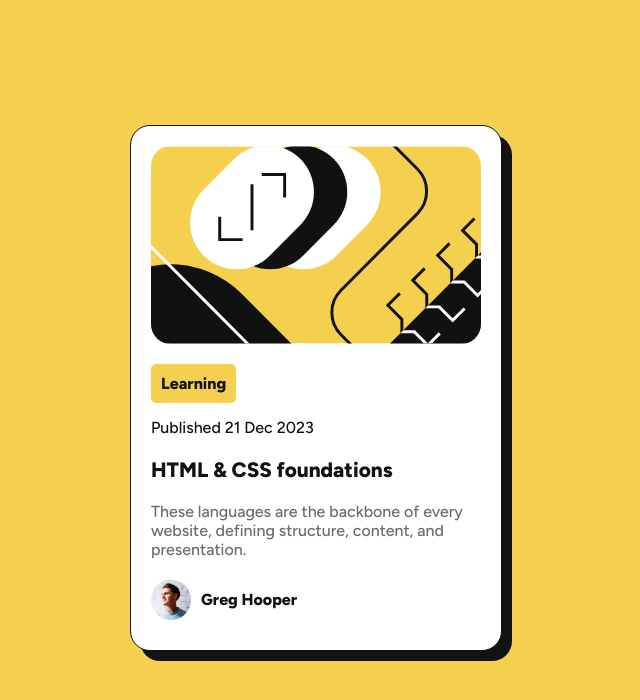
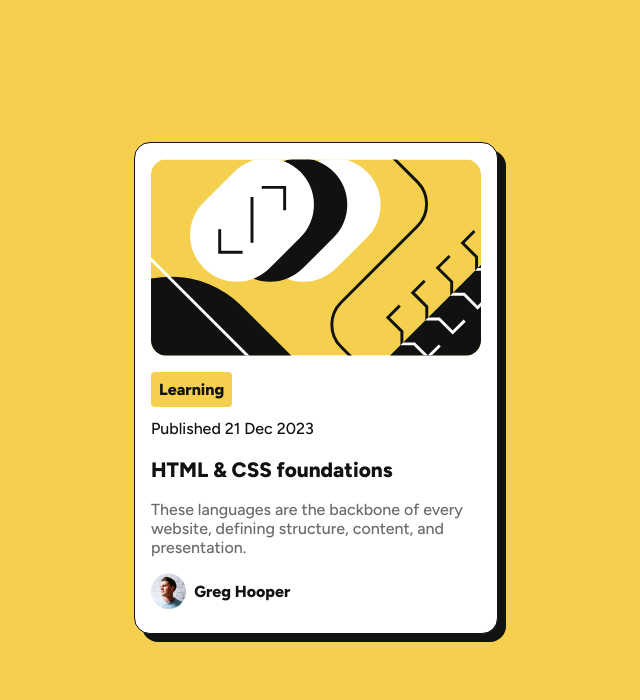
Before and after one commit to new-git-stack/blog-preview-card-main, a plain HTML site: page index.html in a window 1280 px wide. Shown: the whole page, without its empty margins (324-964 px from the left). Drawn offline with Linux system fonts and the light colour scheme.

Commit message:
Moved inline CSS to a separate 'styles.css' file

```diff
--- a/index.html
+++ b/index.html
@@ -9,95 +9,10 @@
   <link rel="preconnect" href="https://fonts.gstatic.com" crossorigin>
   <link href="https://fonts.googleapis.com/css2?family=Figtree:ital,wght@0,300..900;1,300..900&family=Outfit:wght@100..900&display=swap" rel="stylesheet">
 
+  <link rel="stylesheet" href="styles.css">
+
   <title>Frontend Mentor | Blog preview card</title>
 
-  <style>
-    :root {
-      --yellow: hsl(47, 88%, 63%);
-      --gray: hsl(0, 0%, 42%);
-      --black-basically: hsl(0, 0%, 7%)
-    }
-
-    body {
-      font-family: Figtree;
-      font-weight: 500;
-      background-color: var(--yellow);
-      height: 95svh;
-      display: flex;
-      flex-direction: column;
-      justify-content: center;
-      align-items: center;
-      color: var(--black-basically);
-    }
-
-    p {
-      margin: 0;
-      margin: 10px 0;
-    }
-
-    .blog-card {
-      width: 330px;
-      background-color: white;
-      border: 1px solid var(--black-basically);
-      border-radius: 20px;
-      box-shadow: 10px 10px var(--black-basically);
-      display: flex;
-      flex-direction: column;
-      padding: 20px;
-    }
-
-    .hero-image {
-      border-radius: 20px;
-      width: auto;
-      object-fit: cover;
-    }
-
-    .status {
-      background-color: var(--yellow);
-      padding: 10px;
-      margin-top: 20px;
-      width: fit-content;
-      border-radius: 5px;
-      font-weight: 800;
-    }
-
-    .date {
-      margin-top: 5px;
-      font-size: 16px;
-    }
-
-    .title {
-      margin: 10px 0;
-      font-weight: 800;
-      font-size: 1.3rem;
-      transition: .1s ease-in-out;
-    }
-
-    .title:hover {
-      color: var(--yellow);
-    }
-
-    .info {
-      color: var(--gray);
-      font-size: 16px;
-    }
-
-    .instructor-info {
-      display: flex;
-      align-items: center;
-      margin: 10px 0;
-    }
-
-    .instructor-picture {
-      width: 40px;
-    }
-
-    .instructor-name {
-      font-weight: 800;
-      padding-left: 10px;
-    }
-
-  </style>
 </head>
 <body>
 
--- /dev/null
+++ b/styles.css
@@ -0,0 +1,84 @@
+:root {
+      --yellow: hsl(47, 88%, 63%);
+      --gray: hsl(0, 0%, 42%);
+      --black-basically: hsl(0, 0%, 7%)
+    }
+
+    body {
+      font-family: Figtree;
+      font-weight: 500;
+      background-color: var(--yellow);
+      height: 95svh;
+      display: flex;
+      flex-direction: column;
+      justify-content: center;
+      align-items: center;
+      color: var(--black-basically);
+    }
+
+    p {
+      margin: 0;
+      margin: .5em 0;
+    }
+
+    .blog-card {
+      width: 330px;
+      background-color: white;
+      border: 1px solid var(--black-basically);
+      border-radius: 1em;
+      box-shadow: .5em .5em var(--black-basically);
+      display: flex;
+      flex-direction: column;
+      padding: 1em;
+    }
+
+    .hero-image {
+      border-radius: 1em;
+      width: auto;
+      object-fit: cover;
+    }
+
+    .status {
+      background-color: var(--yellow);
+      padding: .5em;
+      margin-top: 1em;
+      width: fit-content;
+      border-radius: .25em;
+      font-weight: 800;
+    }
+
+    .date {
+      margin-top: .25em;
+      font-size: 16px;
+    }
+
+    .title {
+      margin: .5em 0;
+      font-weight: 800;
+      font-size: 1.3rem;
+      transition: .1s ease-in-out;
+    }
+
+    .title:hover {
+      color: var(--yellow);
+    }
+
+    .info {
+      color: var(--gray);
+      font-size: 16px;
+    }
+
+    .instructor-info {
+      display: flex;
+      align-items: center;
+      margin: .5em 0;
+    }
+
+    .instructor-picture {
+      width: 2.2em;
+    }
+
+    .instructor-name {
+      font-weight: 800;
+      padding-left: .5em;
+    }
```
